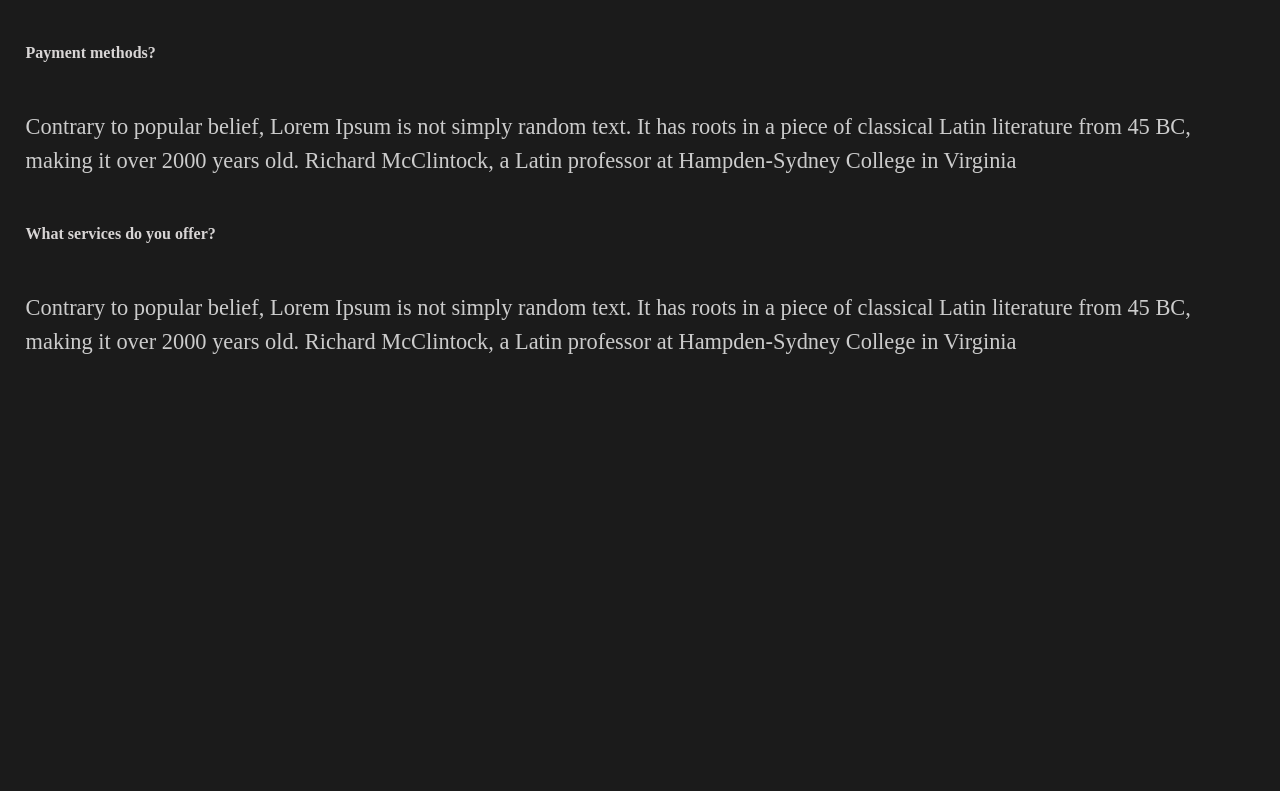
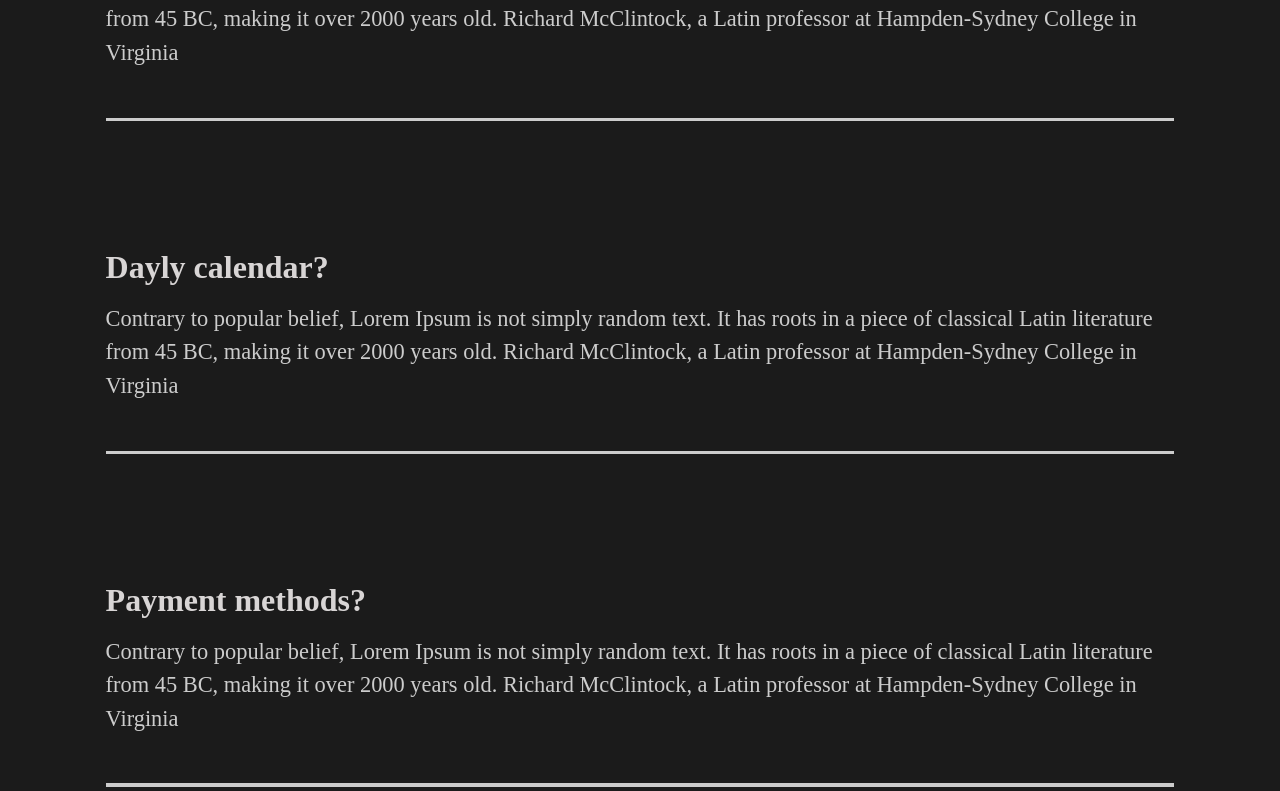
Before and after one commit to crissesoto/-BusinessShowcase-, a React (Create React App) app: page / in a window 1280 px wide. Shown: the part 2389-3180 px from the top of the page. Before the commit the page ends 2796 px from the top, so only its background shows below. Built offline with nearby package versions, Linux system fonts and the light colour scheme.

Commit message:
styled faq section

```diff
--- a/src/components/faqSection.js
+++ b/src/components/faqSection.js
@@ -1,4 +1,6 @@
 import styled from 'styled-components'
+// Reusable styles
+import {StyledSection} from '../layoutStyles';
 
 const FAQ = () => {
     return (
@@ -9,31 +11,55 @@ const FAQ = () => {
                 <div className="answer">
                     <p>Contrary to popular belief, Lorem Ipsum is not simply random text. It has roots in a piece of classical Latin literature from 45 BC, making it over 2000 years old. Richard McClintock, a Latin professor at Hampden-Sydney College in Virginia</p>
                 </div>
+                <div className="faq-line"></div>
             </div>
             <div className="question-container">
                 <h4>Dayly calendar?</h4>
                 <div className="answer">
                     <p>Contrary to popular belief, Lorem Ipsum is not simply random text. It has roots in a piece of classical Latin literature from 45 BC, making it over 2000 years old. Richard McClintock, a Latin professor at Hampden-Sydney College in Virginia</p>
                 </div>
+                    <div className="faq-line"></div>
             </div>
             <div className="question-container">
                 <h4>Payment methods?</h4>
                 <div className="answer">
                     <p>Contrary to popular belief, Lorem Ipsum is not simply random text. It has roots in a piece of classical Latin literature from 45 BC, making it over 2000 years old. Richard McClintock, a Latin professor at Hampden-Sydney College in Virginia</p>
                 </div>
+                <div className="faq-line"></div>
             </div>
             <div className="question-container">
                 <h4>What services do you offer?</h4>
                 <div className="answer">
                     <p>Contrary to popular belief, Lorem Ipsum is not simply random text. It has roots in a piece of classical Latin literature from 45 BC, making it over 2000 years old. Richard McClintock, a Latin professor at Hampden-Sydney College in Virginia</p>
                 </div>
+                <div className="faq-line"></div>
             </div>
         </StyledFAQsection>
     )
 };
 
-const StyledFAQsection = styled.section`
+const StyledFAQsection = styled(StyledSection)`
+    display: block;
+    span {
+        display: block;
+    }
+    h2{
+        padding-bottom: 2rem;
+        font-weight: lighter;
+    }
+    .faq-line {
+        background: #ccc;
+        height: 0.2rem;
+        margin: 2rem 0;
+        width: 100%
+    }
+    .question-container {
+        padding: 3rem 0;
 
+        p{
+            padding: 1rem 0;
+        }
+    }
 `;
 
 export default FAQ;
--- a/src/components/styledGlobal.js
+++ b/src/components/styledGlobal.js
@@ -46,6 +46,7 @@ h3 {
 h4 {
     font-weight: bold;
     color: #d8d5d5;
+    font-size: 2rem;
 }
 p {
     padding: 3rem 0rem;
```
